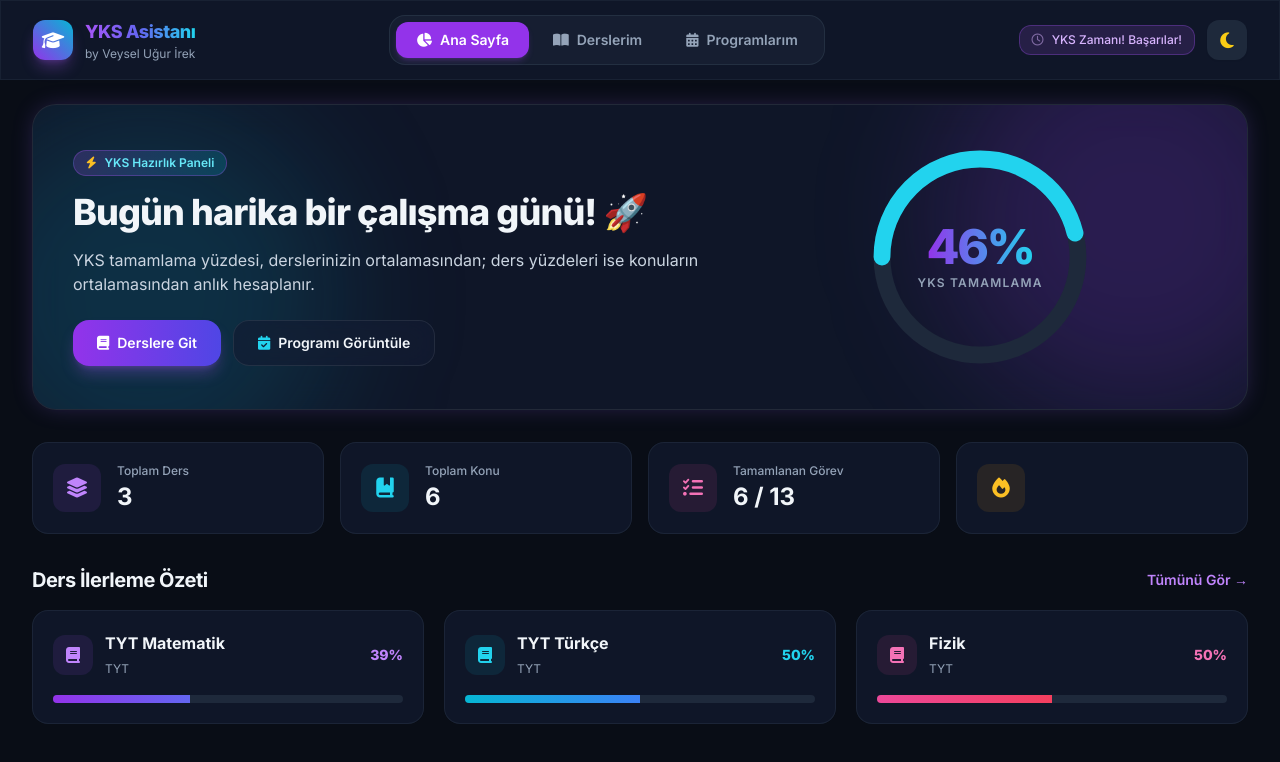
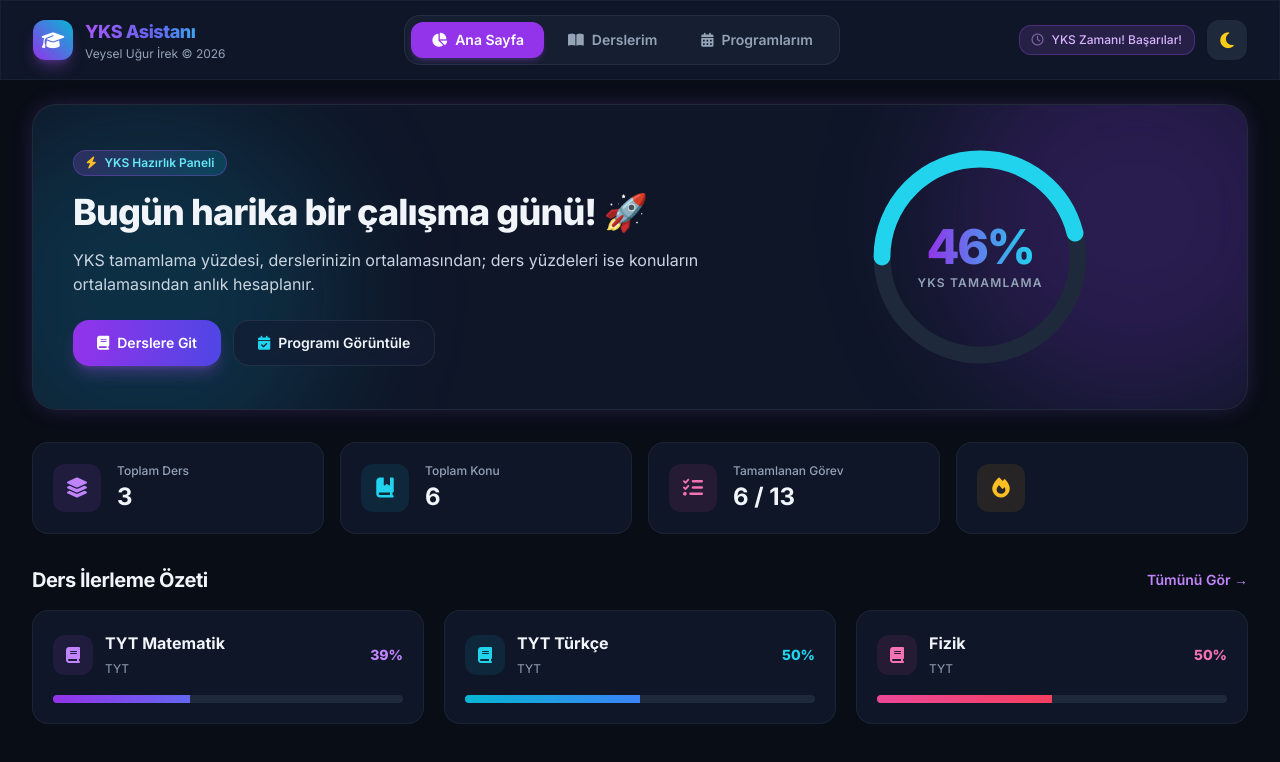
Before and after one commit to VeyselUgurIrek/yks-asistan-, a plain HTML site: page index.html in a window 1280 px wide. Drawn offline with nearby package versions, Linux system fonts and the light colour scheme.

Commit message:
Update index.html

```diff
--- a/index.html
+++ b/index.html
@@ -91,7 +91,7 @@
             </div>
             <div>
                 <h1 class="font-extrabold text-lg tracking-tight bg-gradient-to-r from-purple-500 via-indigo-500 to-cyan-400 bg-clip-text text-transparent">YKS Asistanı</h1>
-                <p class="text-xs text-slate-500 dark:text-slate-400">by Veysel Uğur İrek</p>
+                <p class="text-xs text-slate-500 dark:text-slate-400">Veysel Uğur İrek © 2026</p>
             </div>
         </div>
 
```
